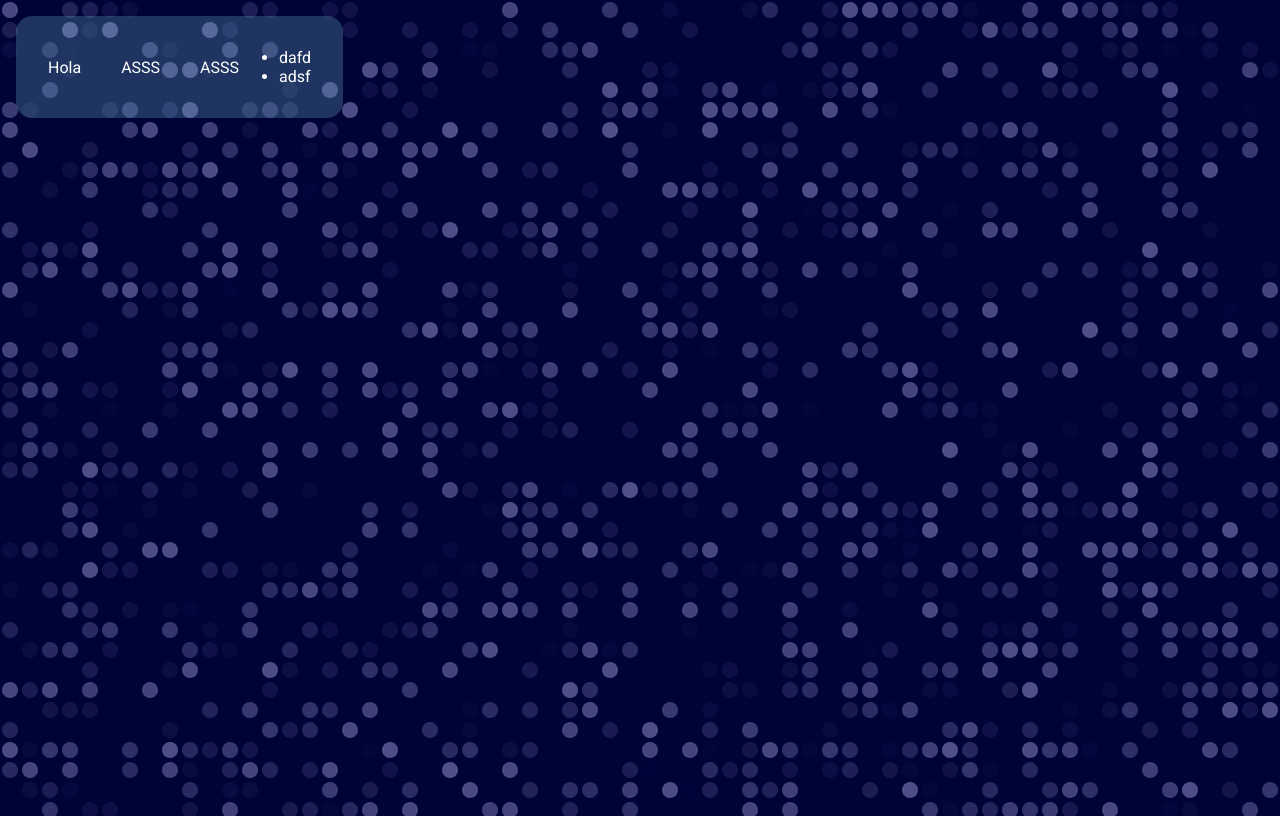
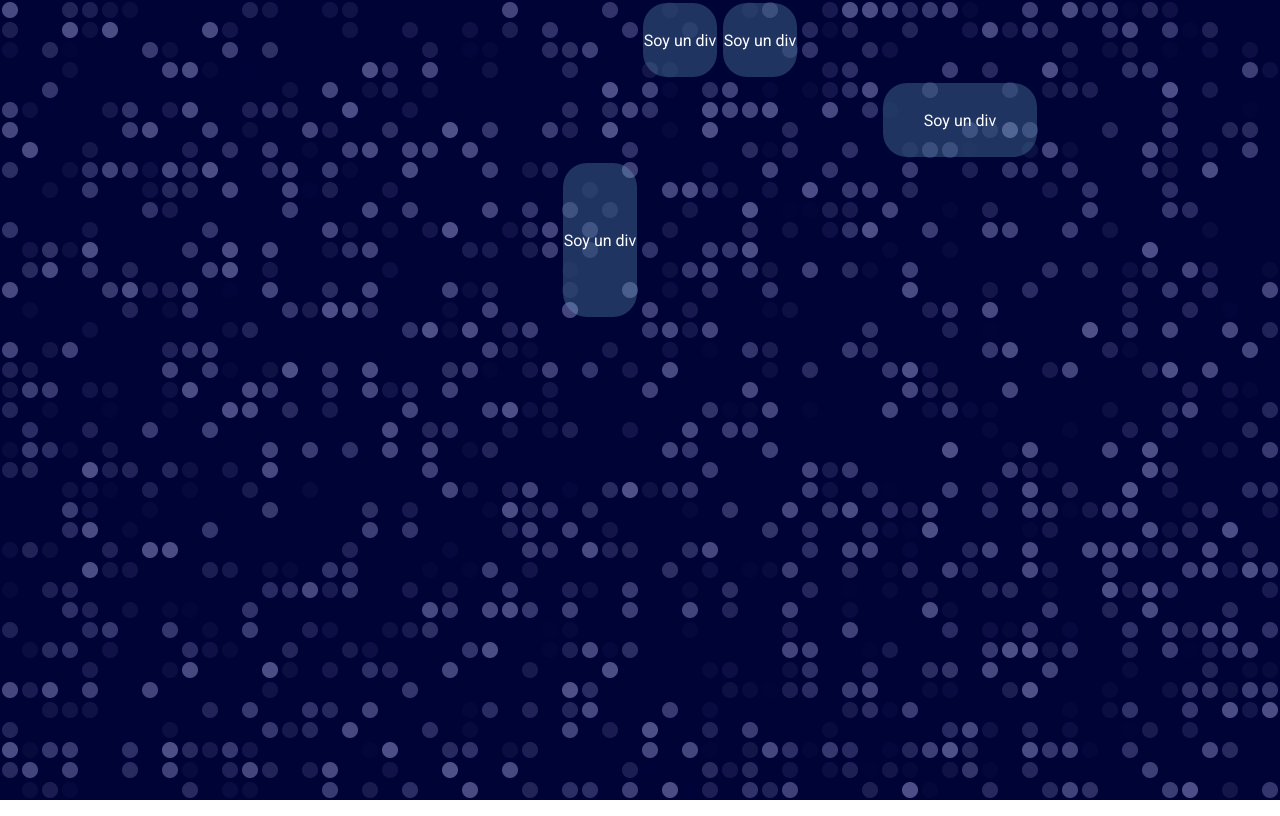
Before and after one commit to ismaelmartin302/Dashboard, an Angular app: page / in a window 1280 px wide. Built offline with nearby package versions, Linux system fonts and the light colour scheme.

Commit message:
El grid esta raro

```diff
--- a/src/app/app.component.html
+++ b/src/app/app.component.html
@@ -1 +1,6 @@
-<app-schema></app-schema>
+<section class="container">
+    <app-schema class="div1"></app-schema>
+    <app-schema class="div2"></app-schema>
+    <app-schema class="div3"></app-schema>
+    <app-schema class="div4"></app-schema>
+</section>
--- a/src/app/app.component.scss
+++ b/src/app/app.component.scss
@@ -0,0 +1,18 @@
+.container {
+    display: grid;
+    width: 100vw;
+    height: 100vh;
+    grid-template-columns: repeat(10, min(10vw, 10vh));
+    grid-template-rows: repeat(10, min(10vw, 10vh));
+    justify-content: center;
+    align-content: center;
+}
+
+.div1 { grid-area: 1 / 6 / 2 / 7; }
+.div2 { grid-area: 1 / 7 / 2 / 8; }
+.div3 { grid-area: 2 / 9 / 3 / 11; }
+.div4 { grid-area: 3 / 5 / 5 / 6; }
+
+app-schema {
+    padding: 0.2em;
+}
--- a/src/app/modules/schema/schema.component.html
+++ b/src/app/modules/schema/schema.component.html
@@ -1,11 +1,3 @@
 <div>
-    Hola
-    <ul>ASSS</ul>
-    <ul>ASSS</ul>
-    <ul>
-        <li>
-            dafd
-        </li>
-        <li>adsf</li>
-    </ul>
+    Soy un div
 </div>
--- a/src/app/modules/schema/schema.component.scss
+++ b/src/app/modules/schema/schema.component.scss
@@ -5,7 +5,9 @@ div {
     justify-content: center;
     align-items: center;
     width: fit-content;
-    margin: 1em;
-    padding: 1em 2em;
-    border-radius: 16px;
+    // margin: 1em;
+    // padding: 1em 2em;
+    border-radius: 3vh;
+    width: 100%;
+    height: 100%;
 }
```
